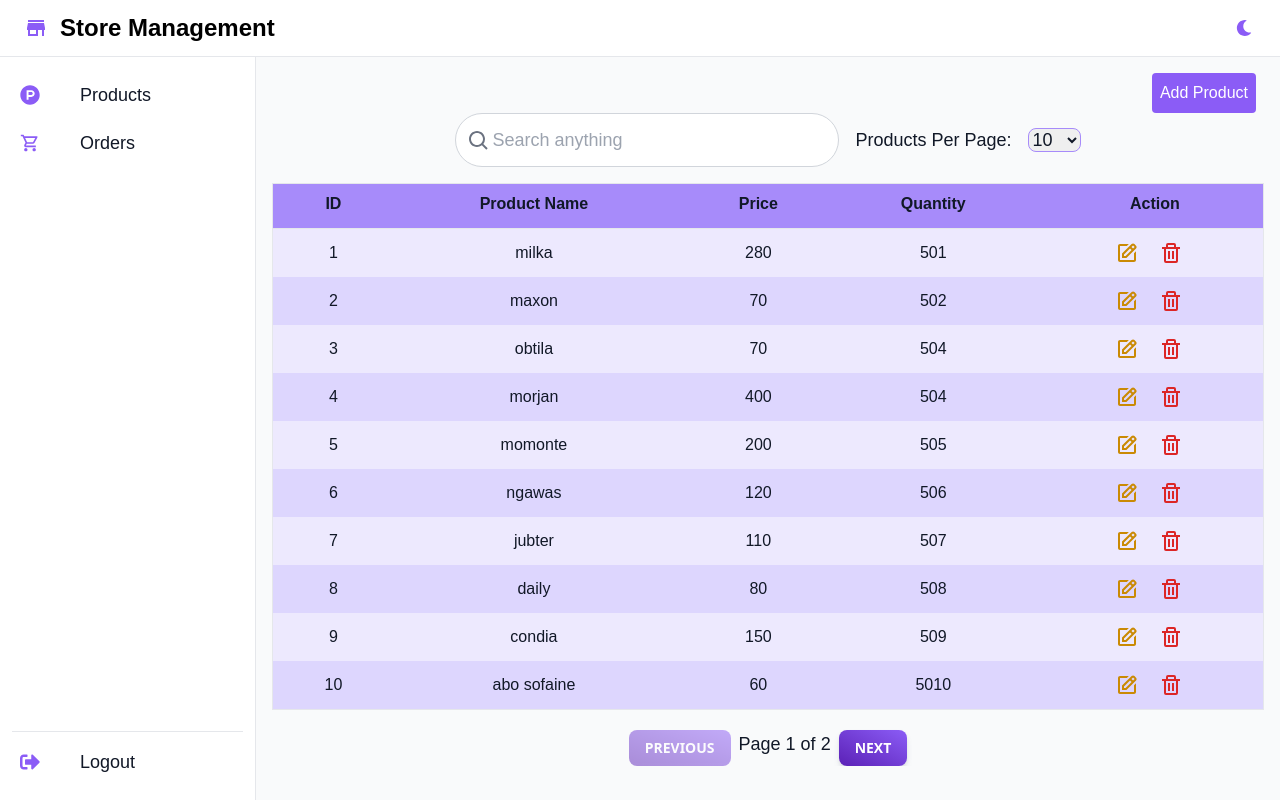
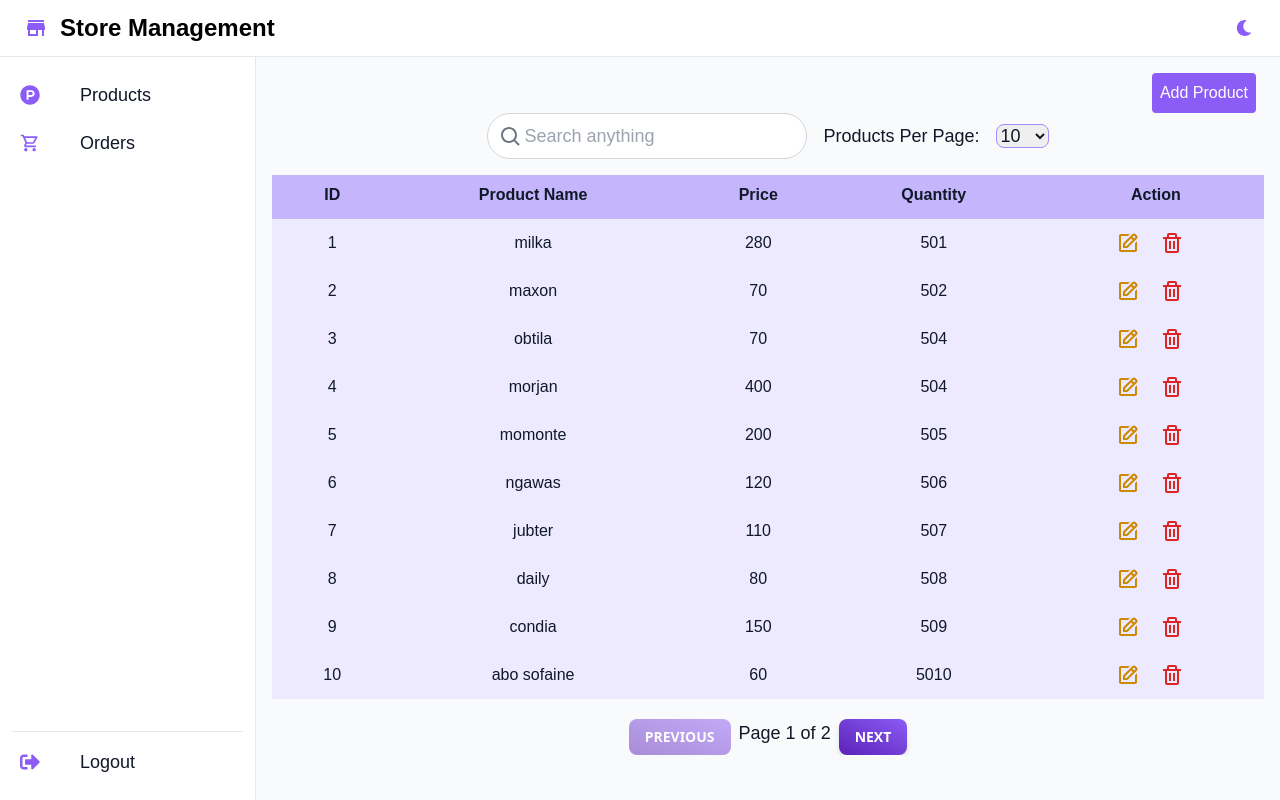
Before and after one commit to ISaak741/Store-Management, a React (Vite) app in the folder front/: page / in a window 1280 px wide. Built offline with nearby package versions, Linux system fonts and the light colour scheme.

Commit message:
Update color of table

```diff
--- a/front/src/components/table/Table.jsx
+++ b/front/src/components/table/Table.jsx
@@ -15,8 +15,8 @@ const Table = ({
 
   return (
     <div className="w-full mt-4 overflow-x-auto">
-      <table className="w-full bg-white border border-gray-200 divide-y divide-gray-200">
-        <thead className="bg-violet-400 dark:text-gray-900">
+      <table className="w-full bg-white">
+        <thead className="bg-violet-300 dark:text-white dark:bg-gray-500">
           <tr>
             {columns.map((col) => (
               <th key={col.accessor} className="pt-2 pb-3 pl-6 text-center">
@@ -30,11 +30,12 @@ const Table = ({
           {products.map((product) => (
             <tr
               key={product.id}
-              className={`text-center ${
-                product.id % 2 === 0
-                  ? "bg-violet-200 dark:text-gray-900"
-                  : "bg-violet-100 dark:text-gray-900"
-              } hover:bg-violet-300`}
+              // className={`text-center ${
+              //   product.id % 2 === 0
+              //     ? "bg-violet-200 dark:text-gray-900"
+              //     : "bg-violet-100 dark:text-gray-900"
+              // } hover:bg-violet-200`}
+              className="text-center bg-violet-100 hover:bg-violet-200 dark:hover:bg-gray-300 dark:hover:text-gray-900 dark:text-gray-50 dark:bg-gray-400 "
             >
               {columns.map((col) => (
                 <td key={col.accessor} className="pt-2 pb-2 pl-6">
--- a/front/src/pages/Products.jsx
+++ b/front/src/pages/Products.jsx
@@ -72,12 +72,12 @@ const Products = () => {
       <div className="flex gap-4 items-center">
         <div className="relative">
           <input
-            className="p-3 w-48 lg:w-96 text-lg text-gray-900 border border-gray-300 rounded-full pl-9 dark:bg-gray-700 dark:border-gray-600 dark:placeholder-gray-400 dark:text-white focus:outline-none focus:ring-offset-1 focus:ring focus:ring-violet-500"
+            className="p-2 w-48 lg:w-80 text-lg text-gray-900 border border-gray-300 rounded-full pl-9 dark:bg-gray-700 dark:border-gray-600 dark:placeholder-gray-400 dark:text-white focus:outline-none focus:ring-offset-1 focus:ring focus:ring-violet-500"
             type="text"
             placeholder="Search anything"
             onChange={handleSearch}
           />
-          <BiSearch className="absolute left-3 top-4 text-2xl text-gray-500" />
+          <BiSearch className="absolute left-3 top-3 text-2xl text-gray-500" />
         </div>
         <label htmlFor="ProductsPerPage" className="text-lg">
           Products Per Page:
```
